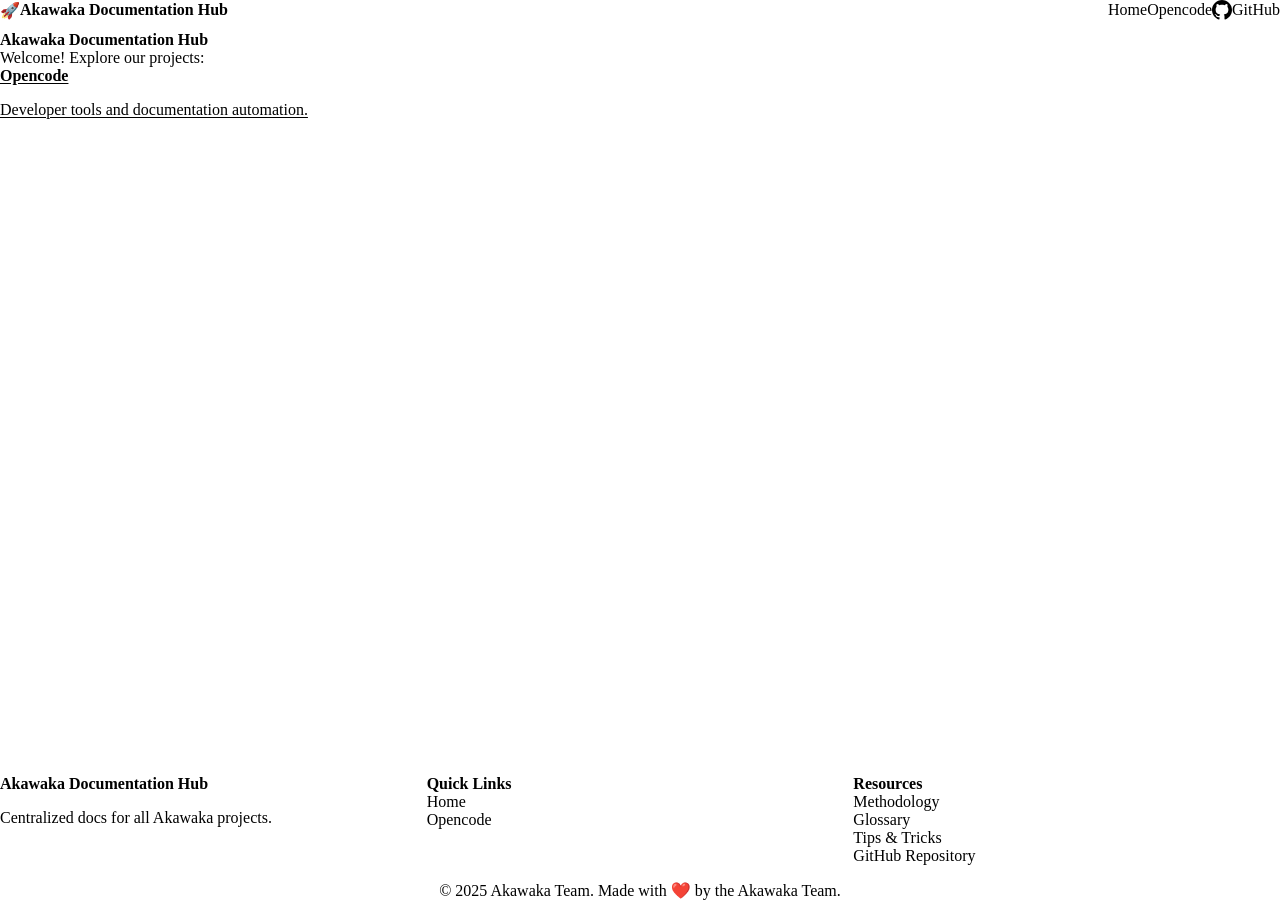
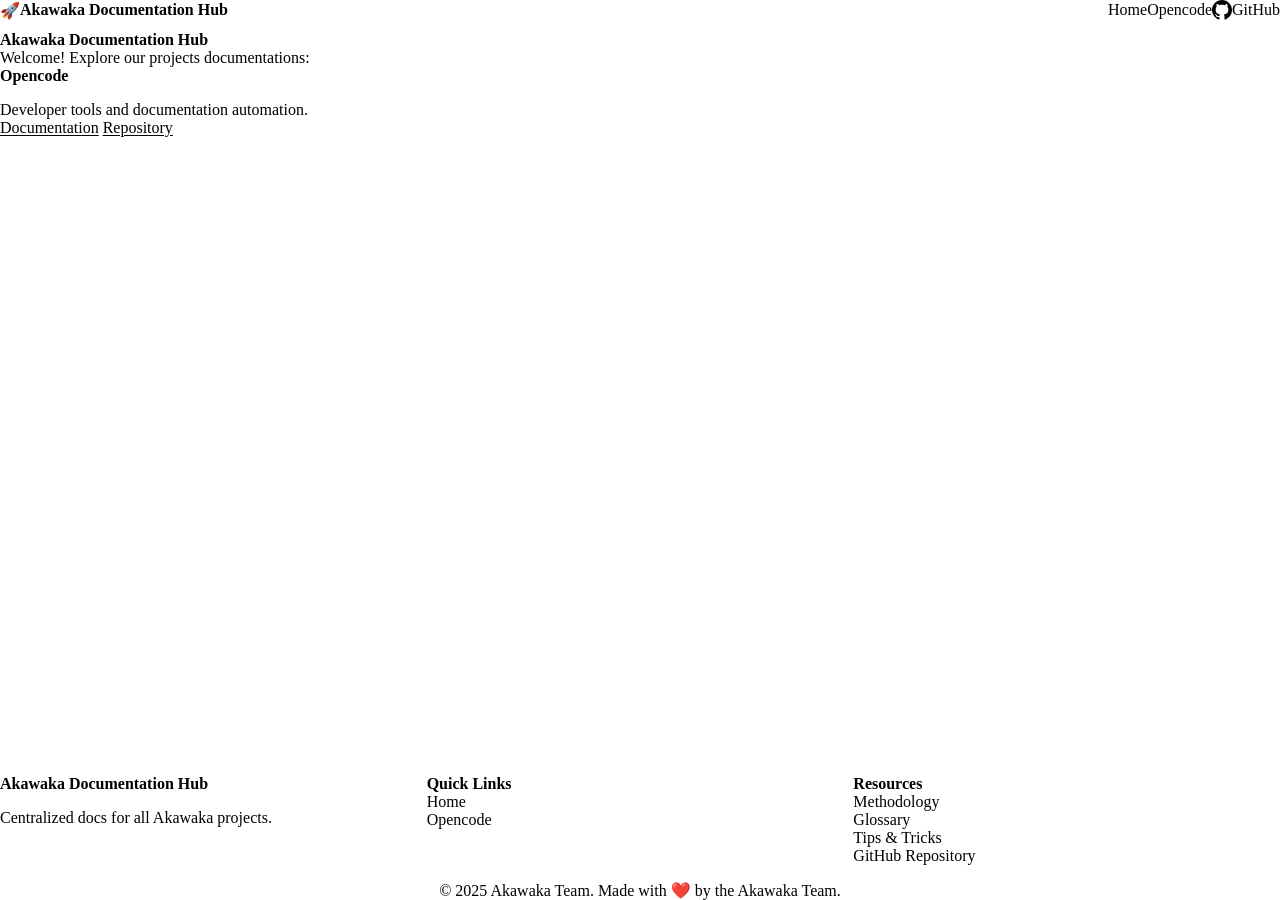
Before and after one commit to akawaka/doc, a Jekyll site: the page built from index.html, in a window 1280 px wide. Built offline with Jekyll 4.4.1, drawn with Linux system fonts in a browser that asks for light colours.

Commit message:
Update index.html

```diff
--- a/index.html
+++ b/index.html
@@ -4,19 +4,22 @@ title: Akawaka Documentation Hub
 projects:
   - name: Opencode
     description: "Developer tools and documentation automation."
-    url: "https://github.com/akawaka/opencode/"
+    path: "/opencode"
+    repository: "akawaka/opencode"
   # Add more projects here!
 ---
 
 <h1>Akawaka Documentation Hub</h1>
 
-Welcome! Explore our projects:
+Welcome! Explore our projects documentations:
 
 <div class="cards">
   {% for project in page.projects %}
-    <a class="card" href="{{ project.url }}">
+  <div class="card">
       <h2>{{ project.name }}</h2>
       <p>{{ project.description }}</p>
-    </a>
+      <a href="{{ project.path }}">Documentation</a>
+      <a href="https://github.com/{{ project.repository }}" target="_blank">Repository</a>
+  </div>
   {% endfor %}
 </div>
```
